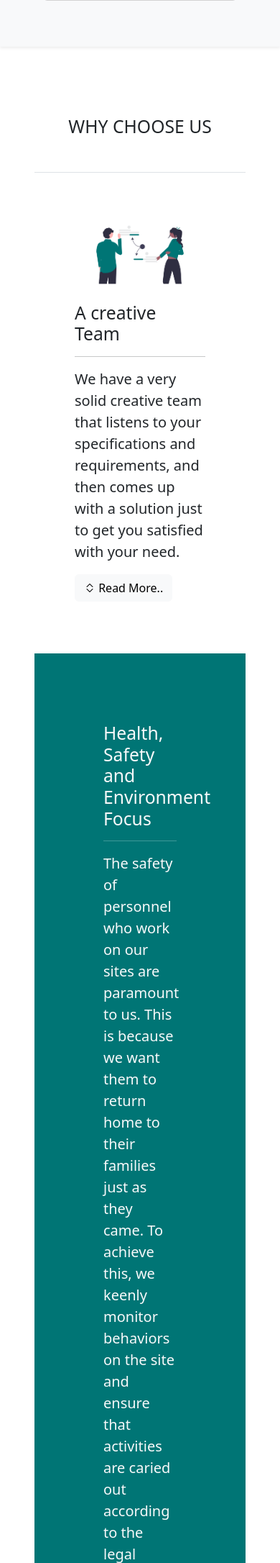
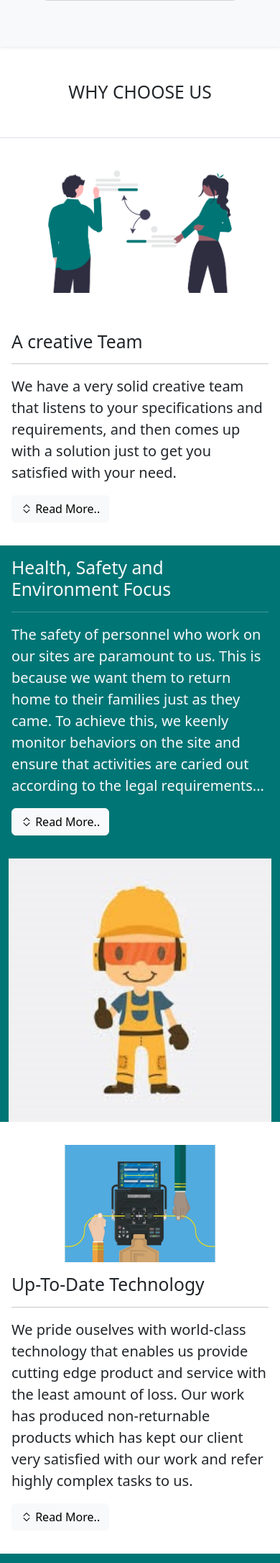
Before and after one commit to agoetee/zenfiber, a PHP site: page / in a window 390 px wide. Shown: the part 3675-5847 px from the top of the page at 72% size. Run offline with PHP 8.4, Linux system fonts and the light colour scheme.

Commit message:
Added initial mobile responsiveness

```diff
--- a/bootweb.html
+++ b/bootweb.html
@@ -126,19 +126,19 @@
 
 
 	<!-- CHOOSE US SECTION -->
-	<section class="p-5 shadow-sm" id="choose-us" >
+	<section class="main-section shadow-sm" id="choose-us" >
 		<div class="row pt-5">
 			<div class="col-12">
 				<h2 class="text-center border-bottom mb-2 pb-5">WHY CHOOSE US</h2>
 			</div>
 		</div>
-		<section class="p-5">
+		<section class="section-canvass">
 			<div class="container">
 				<div class="row align-items-center justify-content-between">
 					<div class="col-md col-sm-6">
 						<img src=".\img\images\creativeTeam1.png" alt="Creative Team" class="img-fluid">
 					</div>
-					<div class="col-md col-sm-6 col-md-4 col-sm-12 col-xs-12 col p-2">
+					<div class="col-md col-sm-6 col-md-4 col-sm-12 col-xs-12 col text-canvass">
 						<h2>A creative Team</h2><hr>
 						<p class="lead">We have a very solid creative team that listens to your specifications and requirements, and then comes up with a solution just to get you satisfied with your need.</p>
 						<p>
@@ -162,10 +162,10 @@
 			</div>
 		</section>
 
-		<section class="p-5 workCard-text text-light">
+		<section class="section-canvass workCard-text text-light">
 			<div class="container">
 				<div class="row align-items-center justify-content-between">
-					<div class="col-md-6 col-sm-12 col-xs-12 col p-5">
+					<div class="col-md-6 col-sm-12 col-xs-12 col text-canvass">
 						<h2>Health, Safety and Environment Focus</h2><hr>
 						<p class="lead">The safety of personnel who work on our sites are paramount to us. This is because we want them to return home to their families just as they came. To achieve this, we keenly monitor behaviors on the site and ensure that activities are caried out according to the legal requirements...</p>
 						<p>
@@ -192,13 +192,13 @@
 			</div>
 		</section>
 
-		<section class="p-5">
+		<section class="section-canvass">
 			<div class="container">
-				<div class="row align-items-center justify-content-between">
+				<div class="row align-items-center justify-content-between technology">
 					<div class="col-md-6 col-sm-12">
 						<img src=".\img\images\splice-machine.jpg" alt="Up-To-Date Technology" class="img-fluid">
 					</div>
-					<div class="col-md-6 col-sm-12 p-5">
+					<div class="col-md-6 col-sm-12 text-canvass ">
 						<h2>Up-To-Date Technology</h2><hr>
 						<p class="lead">We pride ouselves with world-class technology that enables us provide cutting edge product and service with the least amount of loss. Our work has produced non-returnable products which has kept our client very satisfied with our work and refer highly complex tasks to us.</p>
 						<p>
@@ -268,7 +268,7 @@
 				<div class="col-sm-6 col-sm-12 d-flex">
 					<div class="card m-3 ">
 						<div class="card-body p-5">
-							<img src=".\img\images\vodafone-gh.jpg" alt="Vodafone Ghana" class="theClient">
+							<img class="ourClient" src=".\img\images\vodafone-gh.jpg" alt="Vodafone Ghana" class="theClient">
 						</div>
 					</div>
 				</div>
@@ -277,20 +277,20 @@
 
 
 	<!-- ABOUT US SECTION -->
-	<section class="workCard-text text-light p-5 text-center text-sm-start" id="aboutUs">
+	<section class="workCard-text main-section text-light text-center text-sm-start" id="aboutUs">
 		<div class="container">
 			<div class="row pt-5">
-				<div class="col-12">
-					<h2 class="text-center border-bottom mb-5 pb-5">ABOUT US</h2>
+				<div class="col-12 text-canvass">
+					<h2 class="text-center border-bottom pb-5 mb-5 ">ABOUT US</h2>
 				</div>
 			</div>
 			<div class="row align-items-center justify-content-between">
 				<div class="col-md-6">
 					<img src=".\img\images\mansion.png" alt="About Us" class="img-fluid">
 				</div>
-				<div class="col-md-6 col-sm-12 p-5">
+				<div class="col-md-6 col-sm-12 text-canvass">
 					<h2>The Story</h2><hr>
-					<p class=" drop-cap">Zen Fibercom Limited is a wholly owned Ghanaian engineering company that has carved out a niche in providing quality service in the industry. We are specialized in Telecommunication infrastructure development such as Fiber-To-The Home(x) deployment, Fiber maintenance and Rehabilitation. <br> We have about five years of experience in providing tailor-made and quality solutions to our client with great satisfaction.</p>
+					<p class="lead text-left">Zen Fibercom Limited is a wholly owned Ghanaian engineering company that has carved out a niche in providing quality service in the industry. We are specialized in Telecommunication infrastructure development such as Fiber-To-The Home(x) deployment, Fiber maintenance and Rehabilitation. <br> We have about five years of experience in providing tailor-made and quality solutions to our client with great satisfaction.</p>
 					<p>
 						<button class="btn btn-light" type="button" data-bs-toggle="collapse" data-bs-target="#collapse-story" aria-expanded="false" aria-controls="collapse-story"><i class="bi bi-chevron-expand"></i>
 						Read More..
@@ -309,15 +309,15 @@
 
 
 	<!-- CONTACT US SECTION -->
-	<section class="bg-light text-dark text-sm-start p-5 shadow-sm" id="contactUs">
+	<section class="bg-light text-dark text-sm-start main-section shadow-sm" id="contactUs">
 		<div class="container">
 			<div class="row pt-5">
 				<div class="col-12">
 					<h2 class="text-center border-bottom mb-5 pb-5">CONTACT US</h2>
 				</div>
 			</div>
-			<div class="row align-items-center justify-content-center pb-5">
-				<div class="col-md pb-2">
+			<div class="row align-items-center justify-content-center pb-5 contacting">
+				<div class="col-md table1">
 					<table class="table table-borderless table-text">
 						<thead>
 							<tr>
@@ -341,12 +341,12 @@
 						</tbody>
 					</table>
 				</div>
-				<div class="col-md pb-2">
+				<div class="col-md pb-2 table2">
 					<table class="table table-borderless table-text">
-						<thead>
+						<thead class="table2-head">
 							<tr>
-								<th scope="col"></th>
-								<th scope="col"></th>
+								<th scope="col" ></th>
+								<th scope="col" ></th>
 							</tr>
 						</thead>
 						<tbody>
--- a/style.css
+++ b/style.css
@@ -185,6 +148,34 @@ img {
 }
 
 /* READ-MORE LIST HEADING*/
+
+/* BOOTSTRAP PADDING REPLACEMENT SECTION */
+
+.main-section, .text-canvass{
+	padding: 3em 3em 0 3em;
+}
+.section-canvass {
+	padding: 3em;
+}
+@media (max-width: 35em) {
+	.main-section, .section-canvass {
+		padding: 0;
+	}
+	.text-canvass {
+		padding: 1em;
+	}
+	.technology {
+		padding-top: 2em;
+	}
+	.contacting {
+		font-size: .6em;
+		padding: 1.5em;
+	}
+
+}
+
+/* BOOTSTRAP PADDING REPLACEMENT SECTION */
+
 
 /*ANIMATED COUNTER SECTION*/
 .work-numbers {
```
Also changed, not shown: other parts of style.css (+16 -37 lines).
